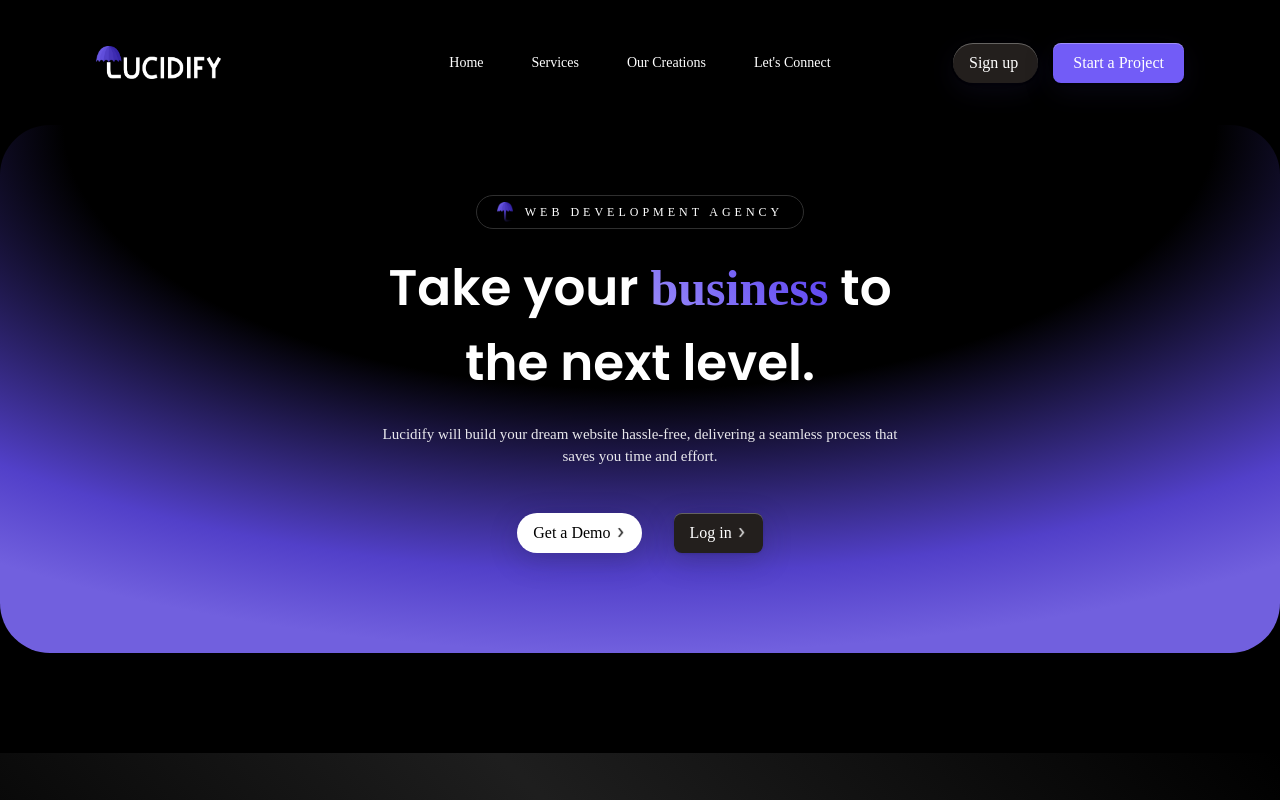
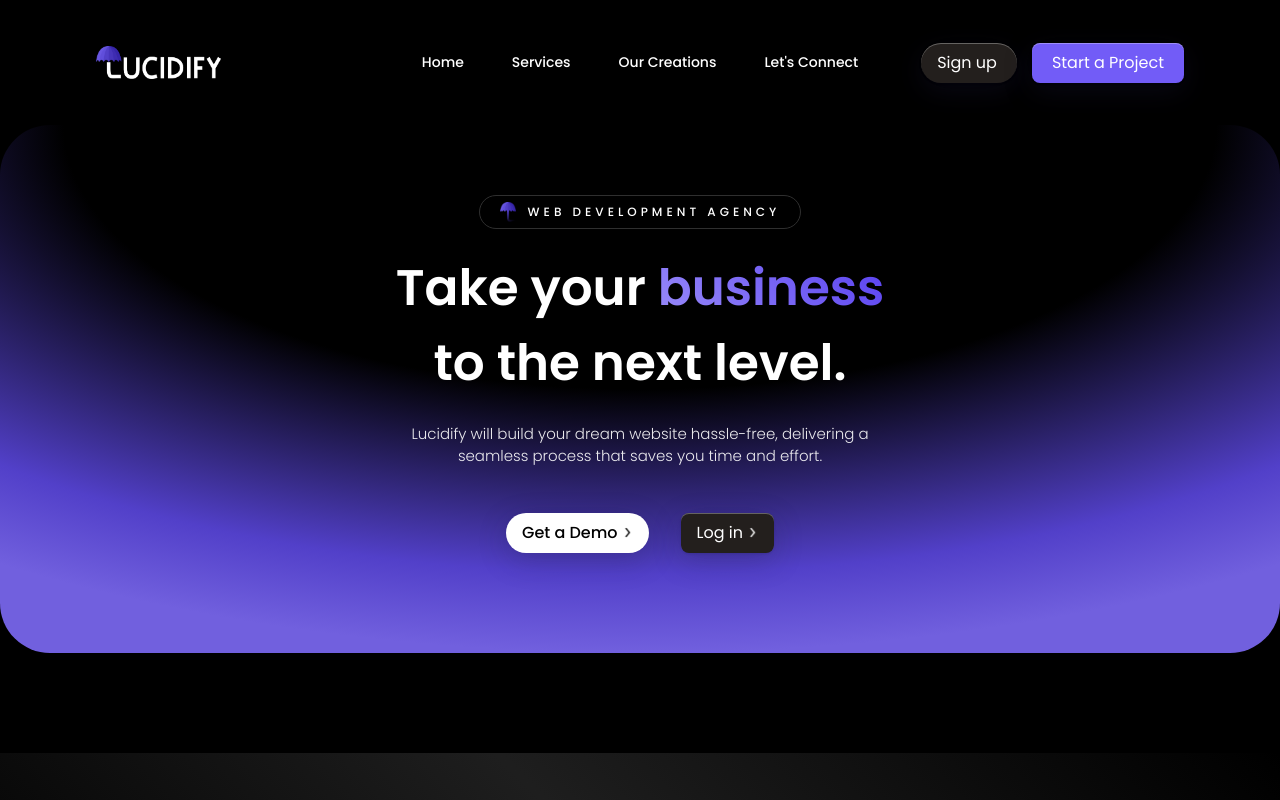
Before and after one commit to bagzero/lucidify, a Next.js app: page / in a window 1280 px wide. Shown: the top 800 px of the page. Built offline with nearby package versions, Linux system fonts and the light colour scheme.

Commit message:
Update globals.scss

```diff
--- a/app/globals.scss
+++ b/app/globals.scss
@@ -41,7 +41,6 @@
 
 body * {
   transition: 300ms ease-in-out;
-  font-family: '__Poppins_7df6af', '__Poppins_Fallback_7df6af';
 }
 
 .BackgroundGradient {
```
